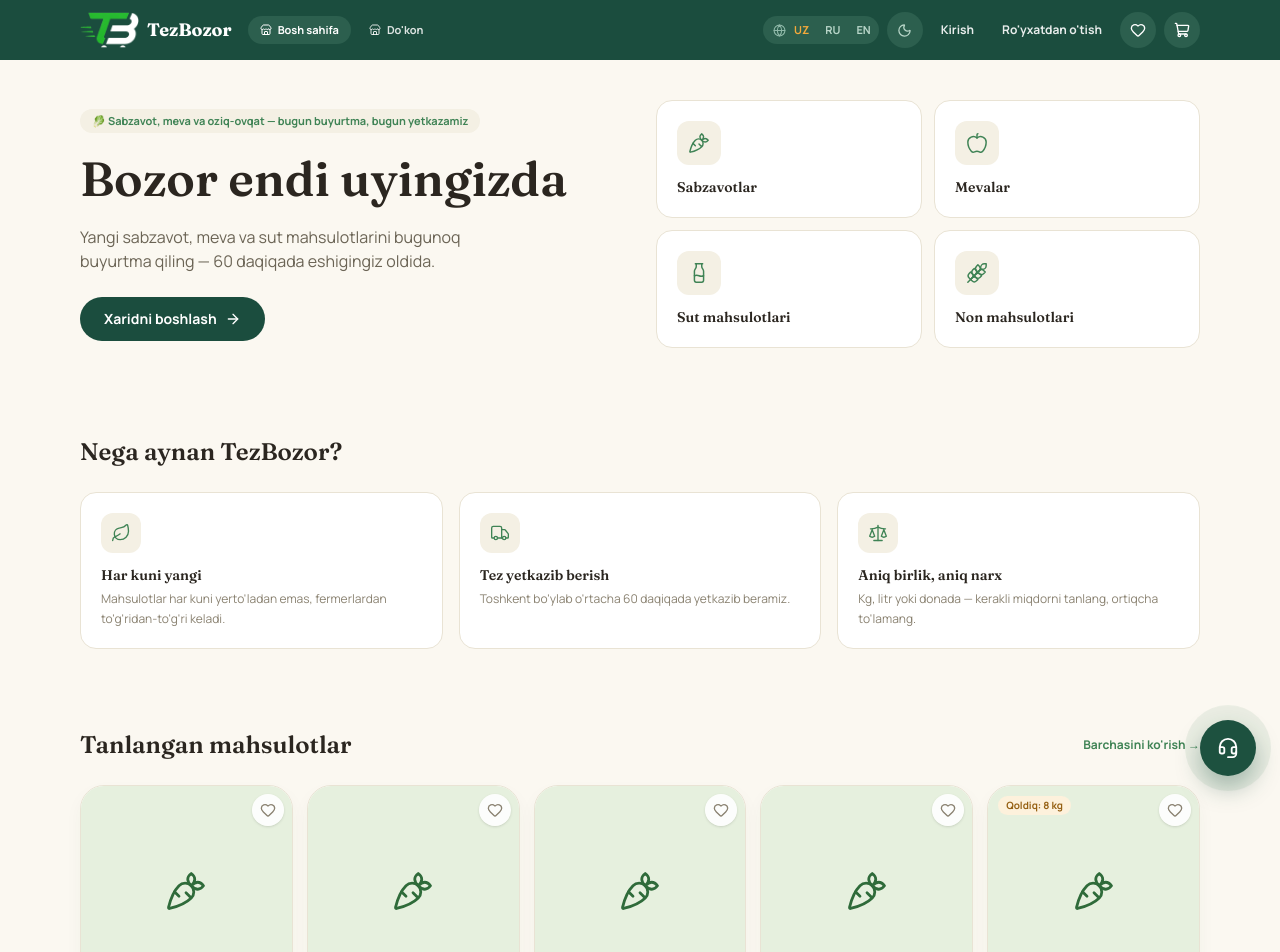
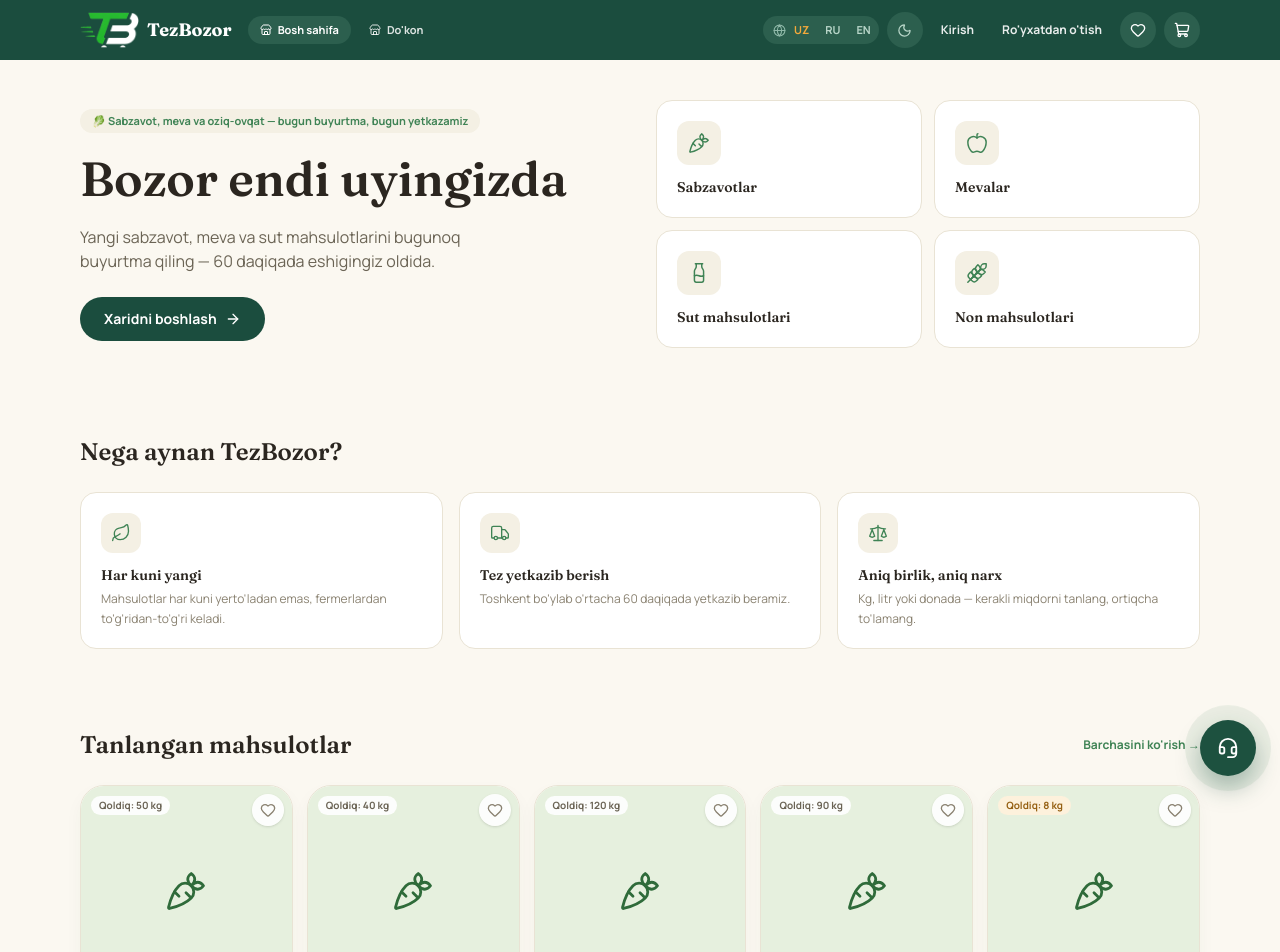
Before and after one commit to bexruzilxomuv805-ship-it/tezbozor, a React (Vite) app: page / in a window 1280 px wide. Shown: the top 952 px of the page. Built offline with nearby package versions, Linux system fonts and the light colour scheme; no server answers.

Commit message:
Show remaining stock on every product card, not just low-stock items

```diff
--- a/src/components/ProductCard.jsx
+++ b/src/components/ProductCard.jsx
@@ -125,10 +125,14 @@ export default function ProductCard({ product }) {
             className={heartAnim ? "animate-heart-pop" : ""}
           />
         </button>
-        {product.stock > 0 && product.stock <= 10 && (
+        {product.stock > 0 && (
           <span
             className="absolute left-2.5 top-2.5 rounded-full px-2 py-0.5 text-[10px] font-bold"
-            style={{ background: "var(--cat-sut-bg)", color: "var(--gc-mango-dark)" }}
+            style={
+              product.stock <= 10
+                ? { background: "var(--cat-sut-bg)", color: "var(--gc-mango-dark)" }
+                : { background: "rgba(255,255,255,0.9)", color: "var(--gc-muted-dark)" }
+            }
           >
             {t.inStock(product.stock)} {t.unit[product.baseUnit]}
           </span>
```
